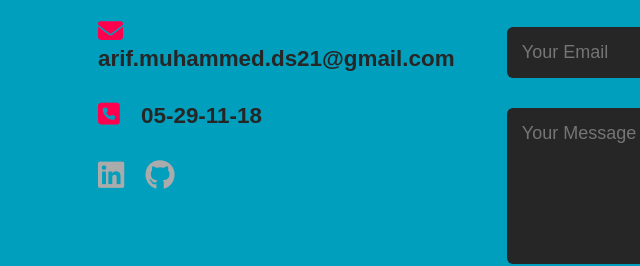
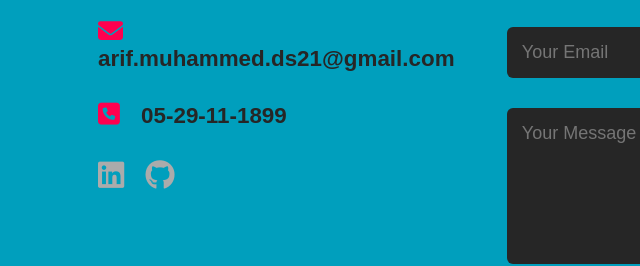
Before and after one commit to arif-muhammed/Personal-Site, a plain HTML site: page index.html in a window 1280 px wide. Shown: the part 2530-2796 px from the top of the page, 31-671 px from the left. Drawn offline with Linux system fonts and the light colour scheme.

Commit message:
Update index.html

```diff
--- a/index.html
+++ b/index.html
@@ -147,7 +147,7 @@
                 <div class="contact-left">
                     <h1 class="sub-title"><strong>Contact Me</h1></strong>
                     <p><i class="fa-solid fa-envelope"></i>arif.muhammed.ds21@gmail.com</p>
-                    <p><i class="fa-solid fa-square-phone"></i> 05-29-11-18</p>
+                    <p><i class="fa-solid fa-square-phone"></i> 05-29-11-1899</p>
                     <div class="social-icons">
                         <a href="https://www.linkedin.com/in/arif-muhammed-10fcb1899/" target="_blank"><i class="fa-brands fa-linkedin"></i></a>
                         <a href="https://github.com/arif-muhammed/arif-muhammed" target="_blank"><i class="fa-brands fa-github"></i></a>
```
